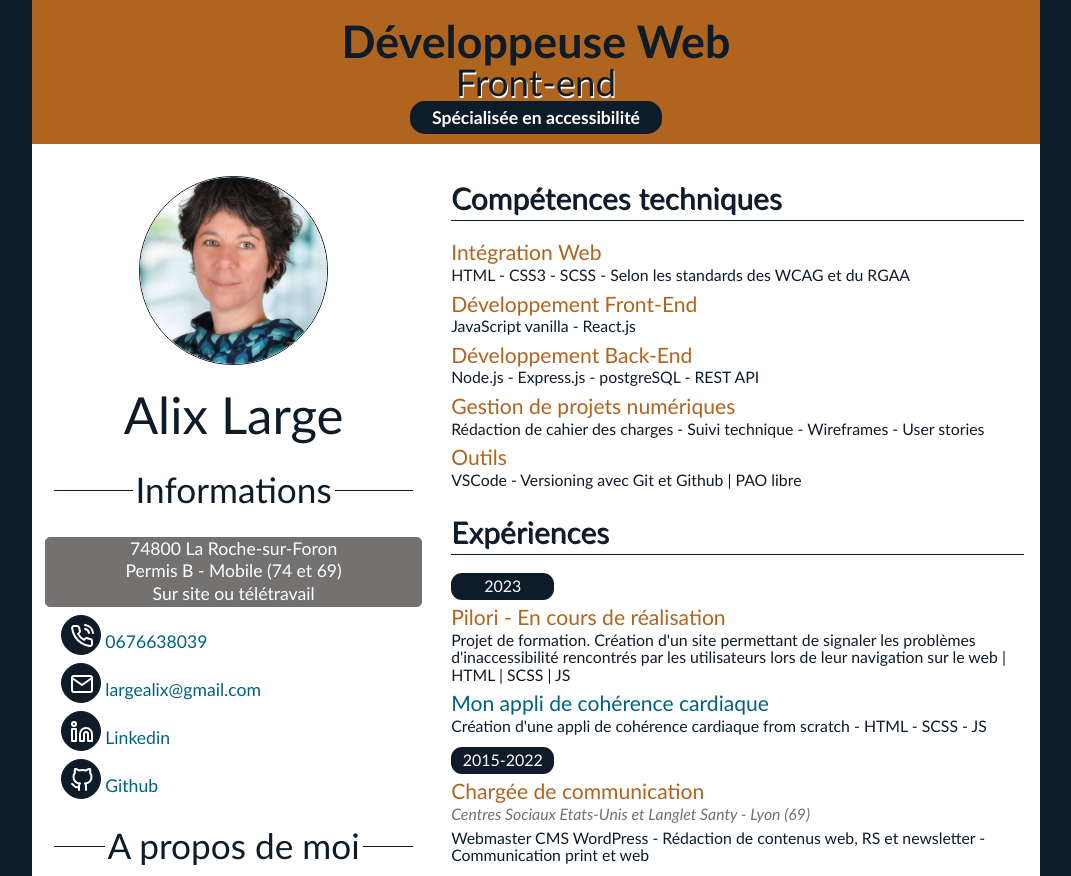
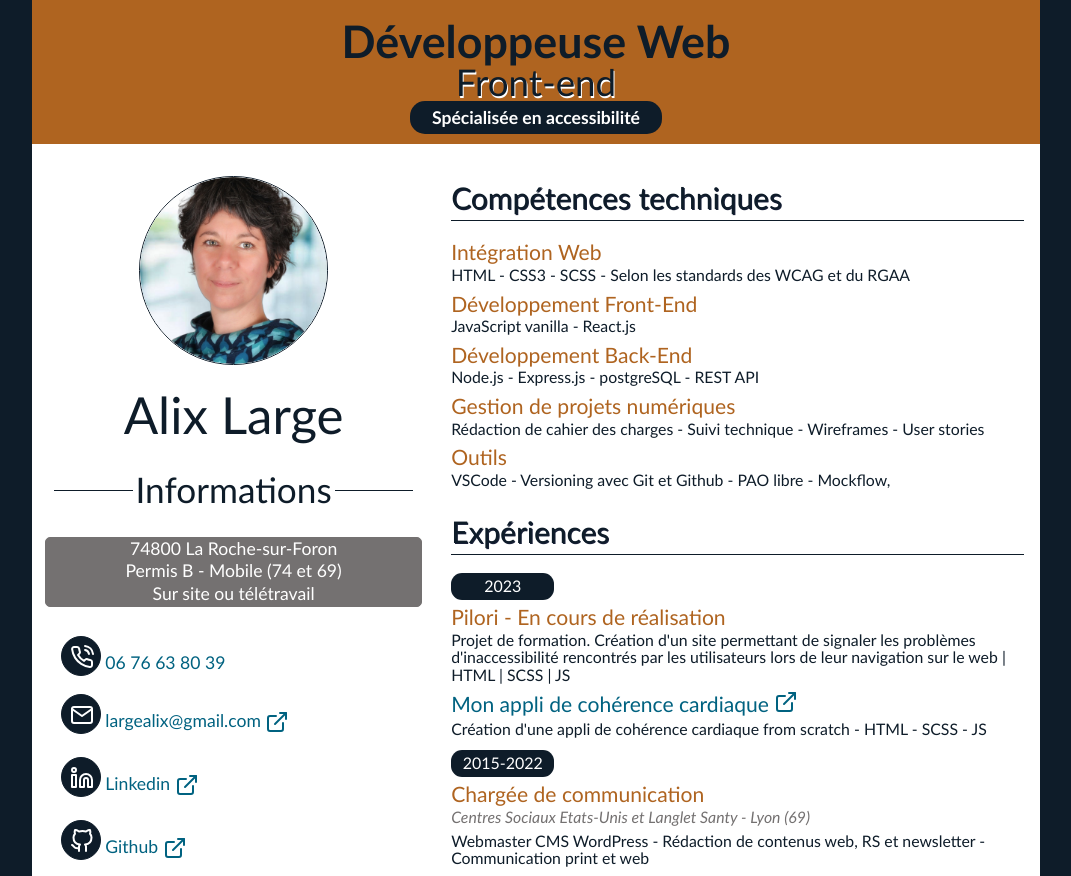
Before and after one commit to alix-large/alix-large.github.io, a website built with Parcel: page src/index.html in a window 1280 px wide. Shown: the top 876 px of the page, without its empty margins (104-1175 px from the left). Built offline with nearby package versions, Linux system fonts and the light colour scheme.

Commit message:
add picto and hovered links emphasis

```diff
--- a/src/index.html
+++ b/src/index.html
@@ -34,7 +34,7 @@
                     <li class="intro__item">
                         <a class="intro__link" href="tel:+33676638039">
                             <span class="intro__ico"><i role="img" focusable="false" data-feather="phone-call" aria-hidden="true"></i></span>
-                            <span class="intro__txt">0676638039 </span>
+                            <span class="intro__txt">06 76 63 80 39 </span>
                             <span class="sr-only">Appeler Alix Large</span>
                         </a>
                     </li>
@@ -42,21 +42,24 @@
                         <a class="intro__link" href="mailto:largealix@gmail.com">
                             <span class="intro__ico"><i role="img" focusable="false" data-feather="mail" aria-hidden="true"></i></span>
                             <span class="intro__txt">largealix@gmail.com </span>
-                            <span class="sr-only"> Envoyer un email à Alix</span>
+                            <span class="sr-only"> Envoyer un email à Alix (nouvelle fenêtre)</span>
+                            <span class="external-link"><i role="img" focusable="false" data-feather="external-link" aria-hidden="true"></i></span>
                         </a>
                     </li>
                     <li class="intro__item">
                         <a class="intro__link" href="https://www.linkedin.com/in/alix-large-04152a177/">
                             <span class="intro__ico"><i role="img" focusable="false" data-feather="linkedin" aria-hidden="true"></i></span>
                             <span class="intro__txt">Linkedin</span>
-                            <span class="sr-only"> Consulter le profil d'Alix</span>
+                            <span class="sr-only"> Consulter le profil d'Alix (nouvelle fenêtre)</span>
+                            <span class="external-link"><i role="img" focusable="false" data-feather="external-link" aria-hidden="true"></i></span>
                         </a>
                     </li>
                     <li class="intro__item">
-                    <a class="intro__link" href="https://github.com/alix-large" target="_blank" title="lien vers github (nouvelle fenêtre)">
+                    <a class="intro__link" href="https://github.com/alix-large" target="_blank">
                         <span class="intro__ico"><i role="img" focusable="false" data-feather="github" aria-hidden="true"></i></span>
                         <span class="intro__txt">Github</span>
-                        <span class="sr-only"> Consulter le gitHub d'Alix</span>
+                        <span class="sr-only"> Consulter le gitHub d'Alix (nouvelle fenêtre)</span>
+                        <span class="external-link"><i role="img" focusable="false" data-feather="external-link" aria-hidden="true"></i></span>
                     </a>
                     </li>
                 </ul>
@@ -97,13 +100,15 @@
                 <h4 class="bloc__intitul">Gestion de projets numériques</h4>
                 <p class="intro__desc">Rédaction de cahier des charges - Suivi technique - Wireframes - User stories</p>
                 <h4 class="bloc__intitul">Outils</h4>
-                <p class="intro__desc">VSCode - Versioning avec Git et Github | PAO libre </p>
+                <p class="intro__desc">VSCode - Versioning avec Git et Github - PAO libre - Mockflow,   </p>
                 <h3 class ="bloc__title">Expériences</h3>
                 <p class="bloc__date">2023</p>
                 <h4 class="bloc__intitul">Pilori - En cours de réalisation</h4>
                 <p class= "intro__desc">Projet de formation. Création d'un site permettant de signaler les problèmes d'inaccessibilité rencontrés par les utilisateurs lors de leur navigation sur le web | HTML | SCSS | JS </p>
                 <h4 class="bloc__intitul">
-                    <a href="https://coherence-cardiaque-app.vercel.app/" target="_blank" title="Mon appli de cohérence cardiaque (nouvelle fenêtre)">Mon appli de cohérence cardiaque</a>
+                    <a href="https://coherence-cardiaque-app.vercel.app/" target="_blank">Mon appli de cohérence cardiaque
+                    <span class="sr-only">voir le site dans une nouvelle fenêtre</span>
+                    <span class="external-link"><i role="img" focusable="false" data-feather="external-link" aria-hidden="true"></i></span></a>
                 </h4>
                 <p class= "intro__desc">Création d'une appli de cohérence cardiaque from scratch - HTML - SCSS - JS </p>
                 <p class="bloc__date">2015-2022</p>
--- a/src/styles/_global.scss
+++ b/src/styles/_global.scss
@@ -17,6 +17,7 @@
     border: 0;
   }
 
+
   .hidden {
     display:none;
   }
@@ -32,6 +33,7 @@ body {
     @include mixin.printA4 {
       font-family:'Lucida Sans', 'Lucida Sans Regular', 'Lucida Grande', 'Lucida Sans Unicode', Geneva, Verdana, sans-serif;
       color: var.$color-dark;
+      font-size: 11pt;
     }
 }
 
@@ -59,14 +61,20 @@ ul, li, a.intro_link {
 a {
     text-decoration: none;
     color: var.$color-link;
+    padding : 0.3rem 0;
 
     &:visited {
-      color: var.$link-visited ;
+      color: var.$link-visited;
     }
 
     &:hover,
     &:focus,
     &:active {
-      border : dotted 1px var.$color-dark
+      background-color: rgba(240, 234, 234, 0.8);
+      border-bottom : solid 1px var.$color-dark
     }
 }
+
+.external-link {
+  vertical-align: text-top;
+}
--- a/src/styles/components/_bloc.scss
+++ b/src/styles/components/_bloc.scss
@@ -24,7 +24,7 @@
 
         @include mixin.printA4 {
             font-size: 14pt;
-            margin: 6pt 0;
+            margin-top : 4pt;
         }
 
     }
--- a/src/styles/components/_header.scss
+++ b/src/styles/components/_header.scss
@@ -55,7 +55,8 @@
 
 
         @include mixin.printA4{
-            font-size:1.8rem;
+            font-size : 15pt;
+            padding : 0;
         }
 }
 
@@ -72,7 +73,7 @@
         @include mixin.printA4 {
             font-size: 12pt;
             color: var.$color-dark;
-            margin-bottom: 10pt;
+            padding: 0;
         }
 
         @include mixin.big {
--- a/src/styles/components/_intro.scss
+++ b/src/styles/components/_intro.scss
@@ -189,6 +189,7 @@
     color : var.$background-color;
     border-radius: 5px;
     min-width: 8rem;
+    margin: 1rem 0;
 
     @include mixin.printA4 {
         font-size: 0.6rem;
```
Also changed, not shown: dist/index.html, dist/profil-pictures-alix-large-150x150.1117ef49.jpg (deleted), 2 other files.
